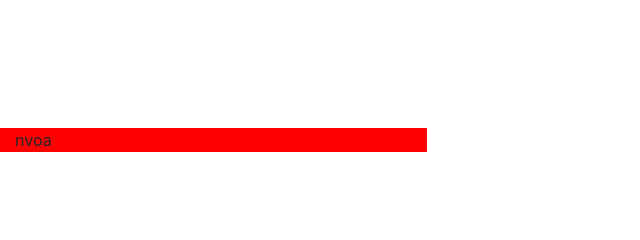
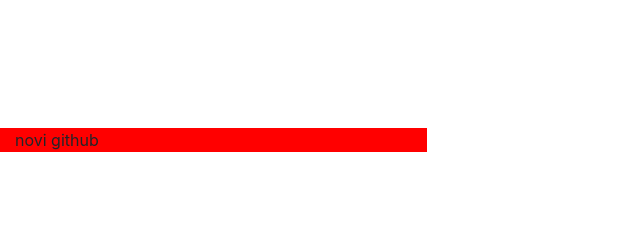
Before and after one commit to Dzonatan66/openNewProject, a plain HTML site: page index.html in a window 1280 px wide. Shown: the top 240 px of the page, 0-640 px from the left. Drawn offline with nearby package versions, Linux system fonts and the light colour scheme.

Commit message:
Update index.html

```diff
--- a/index.html
+++ b/index.html
@@ -9,7 +9,7 @@
 
 </head>
 <body>
-	<div class="col-sm-4">nvoa</div>
+	<div class="col-sm-4">novi github</div>
 	<div class="col-sm-4">git</div>
 	<div class="col-sm-4">proba</div>
 </body>
```
